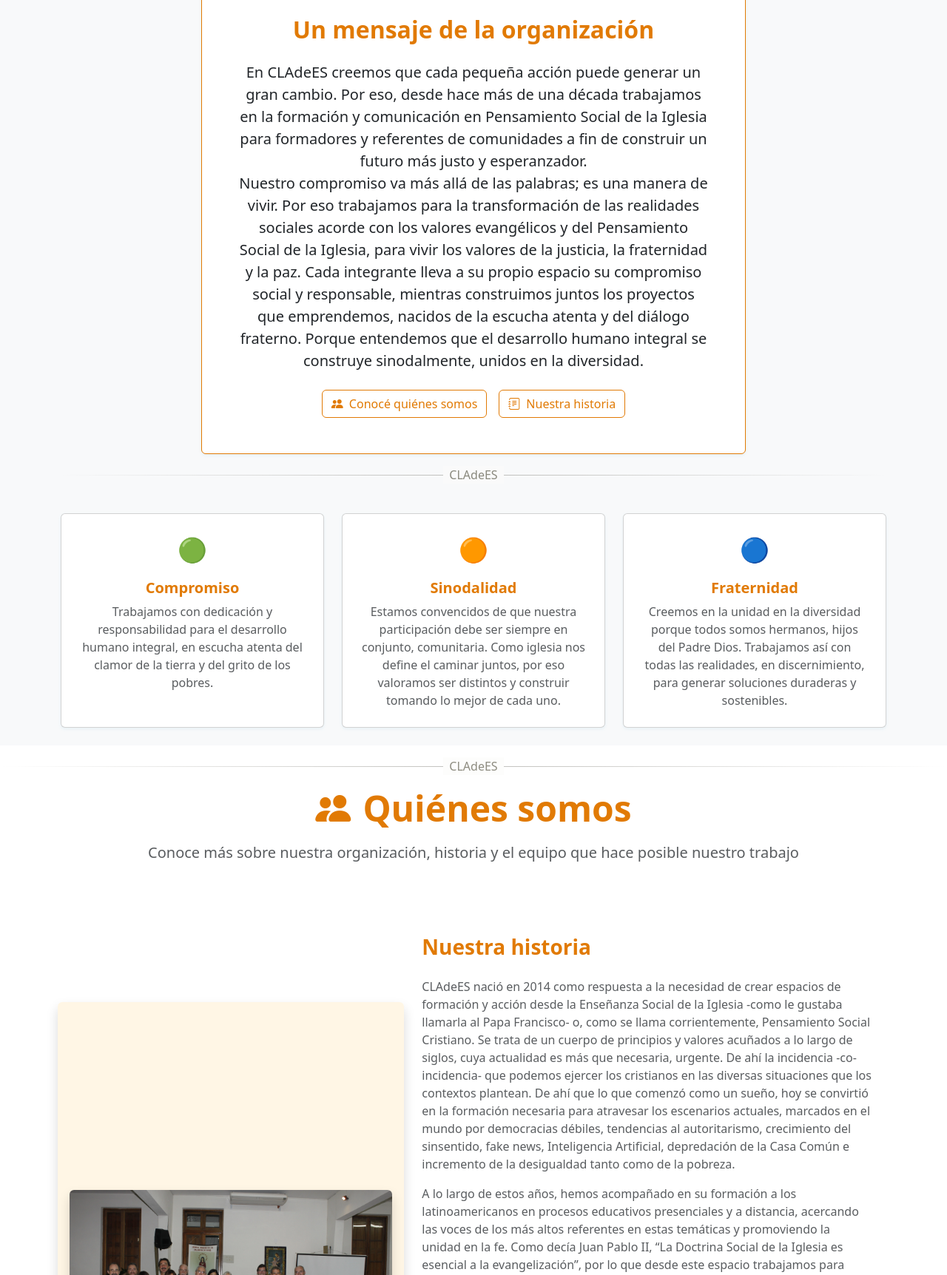
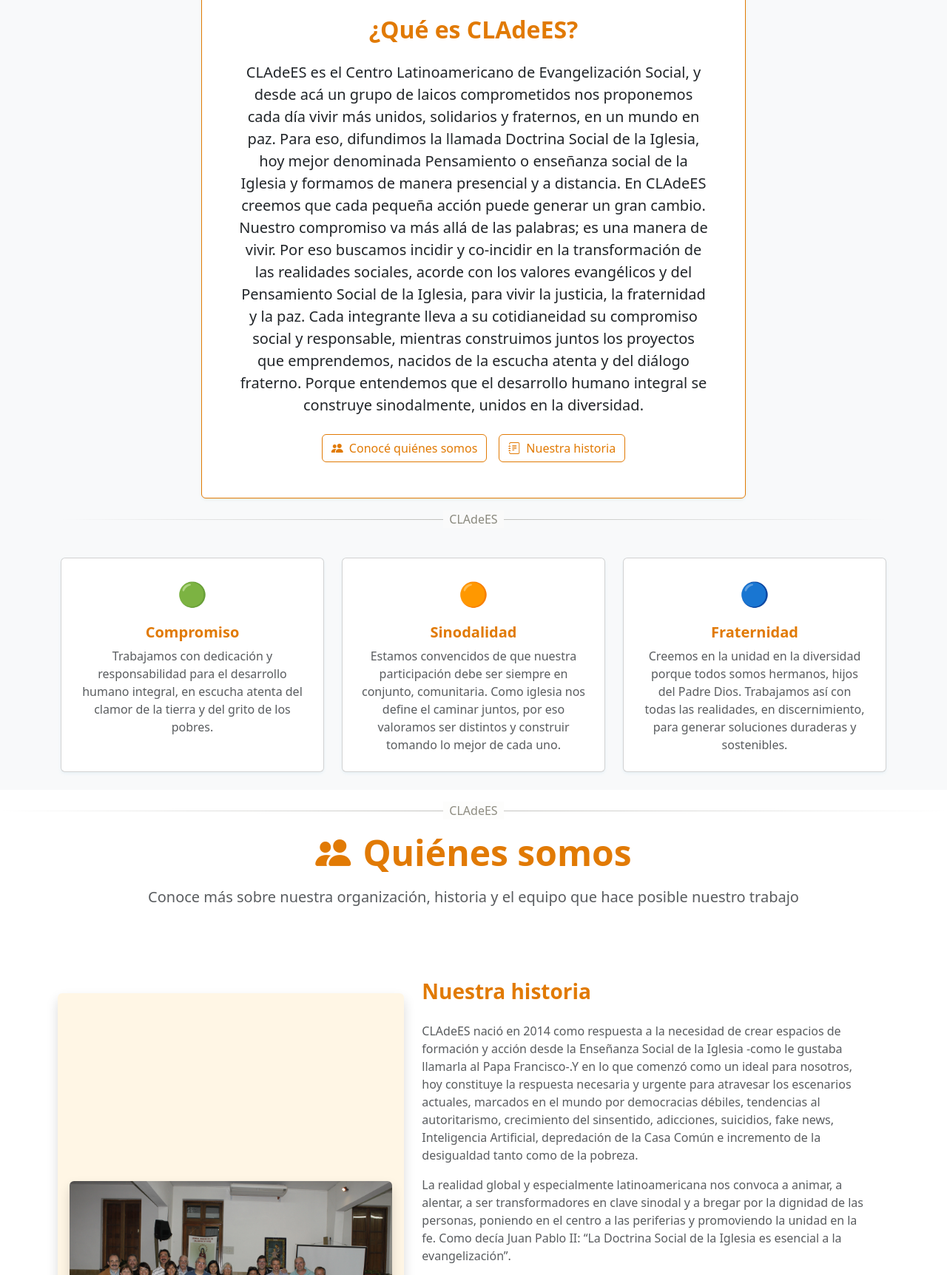
Before and after one commit to leoroan/web-page-clades, a plain HTML site: page index.html in a window 1280 px wide. Shown: the part 907-2631 px from the top of the page at 74% size. Drawn offline with nearby package versions, Linux system fonts and the light colour scheme.

```diff
--- a/index.html
+++ b/index.html
@@ -45,8 +45,8 @@
         <div class="d-flex align-items-center gap-4 flex-wrap">
           <span class="fw-bold fs-4 text-light me-3">CLAdeES</span>
           <small>
-            <i class="bi bi-geo-alt-fill me-2"></i>Paraná 539, 5° piso OF.34, (C1017AAK), CABA, Argentina.
-            <i class="bi bi-telephone-fill ms-3 me-2"></i>+54 11 4374-5991
+            <!-- <i class="bi bi-geo-alt-fill me-2"></i>Paraná 539, 5° piso OF.34, (C1017AAK), CABA, Argentina.
+            <i class="bi bi-telephone-fill ms-3 me-2"></i>+54 11 4374-5991 -->
           </small>
         </div>
         <div>
@@ -55,6 +55,9 @@
           <!-- <a href="#" target="_blank" class="text-white me-3"><i class="bi bi-twitter fs-5"></i></a> -->
           <a href="https://www.instagram.com/CLAdeES.latinoamericano" target="_blank" class="text-white me-3"><i
               class="bi bi-instagram fs-5"></i></a>
+          <a href="https://www.youtube.com/@cladeesargentina526" target="_blank" class="text-white me-3">
+            <i class="bi bi-youtube fs-5"></i>
+          </a>
         </div>
       </div>
     </div>
@@ -84,6 +87,11 @@
           <li class="nav-item">
             <a class="nav-link fw-semibold" href="novedades.html">
               <i class="bi bi-newspaper me-1"></i>Novedades
+            </a>
+          </li>
+          <li class="nav-item">
+            <a class="nav-link fw-semibold" href="#contactForm">
+              <i class="bi bi-envelope-fill me-1"></i>Contacto
             </a>
           </li>
         </ul>
@@ -125,23 +133,20 @@
                 <img src="./images/institucional/ms-icon-310x310_sin_fondo.png" alt="Logo CLAdeES" class="me-2"
                   width="80" height="80">
               </div>
-              <h2 class="card-title text-primary fw-bold mb-4">Un mensaje de la organización</h2>
+              <h2 class="card-title text-primary fw-bold mb-4">¿Qué es CLAdeES?</h2>
               <p class="card-text lead mb-4">
-                En CLAdeES creemos que cada pequeña acción puede generar un gran cambio. Por eso, desde hace más de una
-                década trabajamos en la formación y comunicación en Pensamiento Social de la Iglesia para formadores y
-                referentes de comunidades
-                a fin de construir un futuro más justo y esperanzador.
+                CLAdeES es el Centro Latinoamericano de Evangelización Social, y desde acá un grupo de laicos
+                comprometidos nos proponemos cada día vivir más unidos, solidarios y fraternos, en un mundo en paz. Para
+                eso, difundimos la llamada Doctrina Social de la Iglesia, hoy mejor denominada Pensamiento o enseñanza
+                social de la Iglesia y formamos de manera presencial y a distancia. En CLAdeES creemos que cada pequeña
+                acción puede generar un gran cambio.
                 <br>
-                Nuestro compromiso va más allá de las palabras; es una manera de vivir. Por eso trabajamos para la
-                transformación de las realidades
-                sociales acorde con los valores evangélicos y del Pensamiento Social de la Iglesia, para vivir los
-                valores de la justicia, la fraternidad y la paz.
-                Cada integrante lleva a su propio espacio su compromiso social y responsable, mientras construimos
-                juntos los proyectos que
-                emprendemos, nacidos de la escucha atenta y del diálogo fraterno. Porque entendemos que el desarrollo
-                humano integral se construye sinodalmente, unidos en la diversidad.
-
-
+                Nuestro compromiso va más allá de las palabras; es una manera de vivir. Por eso buscamos
+                incidir y co-incidir en la transformación de las realidades sociales, acorde con los valores evangélicos
+                y del Pensamiento Social de la Iglesia, para vivir la justicia, la fraternidad y la paz. Cada integrante
+                lleva a su cotidianeidad su compromiso social y responsable, mientras construimos juntos los proyectos
+                que emprendemos, nacidos de la escucha atenta y del diálogo fraterno. Porque entendemos que el
+                desarrollo humano integral se construye sinodalmente, unidos en la diversidad.
               </p>
               <!-- <p class="card-text text-muted mb-">
                 Nuestro compromiso va más allá de las palabras; es una manera de vivir. Por eso cada integrante lleva a
@@ -275,21 +280,17 @@
           <h3 class="text-primary fw-bold mb-4">Nuestra historia</h3>
           <p class="text-muted mb-3">
             CLAdeES nació en 2014 como respuesta a la necesidad de crear espacios de formación y acción desde la
-            Enseñanza Social de la Iglesia -como le gustaba llamarla al Papa Francisco- o, como se llama corrientemente,
-            Pensamiento Social Cristiano. Se trata de un cuerpo de principios y valores acuñados a lo largo de siglos,
-            cuya actualidad es más que necesaria, urgente. De ahí la incidencia -co-incidencia- que podemos ejercer los
-            cristianos en las diversas situaciones que los contextos plantean. De ahí que lo que comenzó como un sueño,
-            hoy se convirtió en la formación necesaria para atravesar los escenarios actuales, marcados en el mundo por
-            democracias débiles, tendencias al autoritarismo, crecimiento del sinsentido, fake news, Inteligencia
-            Artificial, depredación de la Casa Común e incremento de la desigualdad tanto como de la pobreza.
+            Enseñanza Social de la Iglesia -como le gustaba llamarla al Papa Francisco-.Y en lo que comenzó como un
+            ideal para nosotros, hoy constituye la respuesta necesaria y urgente para atravesar los escenarios actuales,
+            marcados en el mundo por democracias débiles, tendencias al autoritarismo, crecimiento del sinsentido,
+            adicciones, suicidios, fake news, Inteligencia Artificial, depredación de la Casa Común e incremento de la
+            desigualdad tanto como de la pobreza.
           </p>
           <p class="text-muted mb-4">
-            A lo largo de estos años, hemos acompañado en su formación a los latinoamericanos en procesos educativos
-            presenciales y a distancia, acercando las voces de los más altos referentes en estas temáticas y promoviendo
-            la unidad en la fe. Como decía Juan Pablo II, “La Doctrina Social de la Iglesia es esencial a la
-            evangelización”, por lo que desde este espacio trabajamos para alcanzar la justicia social, esa que pone el
-            foco de su atención en la transformación de nuestras sociedades para el ejercicio pleno de los derechos
-            humanos.
+            La realidad global y especialmente latinoamericana nos convoca a animar, a alentar, a ser transformadores en
+            clave sinodal y a bregar por la dignidad de las personas, poniendo en el centro a las periferias y
+            promoviendo la unidad en la fe. Como decía Juan Pablo II: “La Doctrina Social de la Iglesia es esencial a la
+            evangelización”.
           </p>
 
           <!-- Collapse Cards: Historia Detallada -->
@@ -1494,6 +1495,10 @@
                     style="width: 60px; height: 60px;">
                     <i class="bi bi-whatsapp fs-4"></i>
                   </a> -->
+                  <a href="https://www.youtube.com/@cladeesargentina526" target="_blank"
+                    class="btn btn-outline-danger btn-lg rounded-circle" style="width: 60px; height: 60px;">
+                    <i class="bi bi-youtube fs-4"></i>
+                  </a>
                 </div>
               </div>
             </div>
```
Also changed, not shown: novedades.html (+1 -1 lines).
